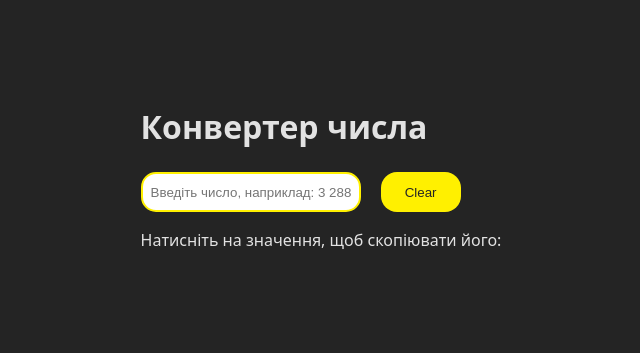
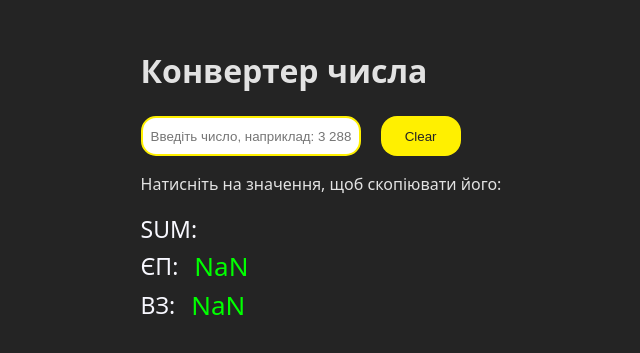
Before and after one commit to bveretelnik/convert-sum, a React (Vite) app: page / in a window 1280 px wide. Shown: the part 233-586 px from the top of the page, without its empty margins (327-967 px from the left). Built offline with nearby package versions, Linux system fonts and the light colour scheme.

Commit message:
FT - add taxes calculating

```diff
--- /dev/null
+++ b/src/components/CopyToClipboard/CopyToClipboard.css
@@ -0,0 +1,21 @@
+.clipboardContainer {
+    display: flex;
+    gap: 16px;
+    align-items: center;
+}
+
+.clipboardLabel {
+    color: ghostwhite;
+    font-size: 23px;
+}
+
+.clipboardValue {
+    cursor: pointer;
+    color: #00FF00;
+    font-size: 26px;
+}
+
+.clipboardSuccess {
+    width: 30px;
+    height: 30px;
+}
--- a/src/components/CopyToClipboard/CopyToClipboard.jsx
+++ b/src/components/CopyToClipboard/CopyToClipboard.jsx
@@ -1,33 +1,24 @@
 import React, { useState } from 'react';
+import copyTextToClipboard from "../../heplers/copyTextToClipboard.js";
+import './CopyToClipboard.css'
 
-const CopyToClipboard = ({ value }) => {
+const CopyToClipboard = ({ value, label }) => {
   const [copied, setCopied] = useState(false);
-
-  // Функція для копіювання значення
-  const copyTextToClipboard = (text) => {
-    navigator.clipboard
-      .writeText(text)
-      .then(() => {
-        setCopied(true); // Встановлюємо стан, щоб показати, що текст скопійовано
-        setTimeout(() => setCopied(false), 2000); // Скидаємо стан через 2 секунди
-      })
-      .catch((err) => {
-        console.error('Помилка при копіюванні в буфер обміну: ', err);
-      });
-  };
 
   return (
     <div>
-      <p>Натисніть на значення, щоб скопіювати його:</p>
-      <div>
-        <span
-          style={{ cursor: 'pointer', color: 'green', fontSize: 20 }}
-          onClick={() => copyTextToClipboard(value)}
+      <div className={'clipboardContainer'}>
+          <div className={'clipboardLabel'}>
+              {label}
+          </div>
+        <div
+            className={'clipboardValue'}
+            onClick={() => copyTextToClipboard(value, setCopied)}
         >
           {value}
-        </span>
+        </div>
+          {copied && <div className={'clipboardSuccess'}>✅</div>}
       </div>
-      {copied && <p>Текст скопійовано!</p>}
     </div>
   );
 };
--- a/src/components/NumberConverter/NumberConverter.jsx
+++ b/src/components/NumberConverter/NumberConverter.jsx
@@ -2,6 +2,8 @@ import React, { useState } from 'react';
 import './NumberConverter.css';
 import CopyToClipboard from '../CopyToClipboard/CopyToClipboard.jsx';
 import ClearButton from "../Button/ClearButton.jsx";
+import { EP, VZ } from "../../constants/taxConstants.js";
+import replaceChar from "../../heplers/replaceChar.js";
 
 const NumberConverter = () => {
   const [input, setInput] = useState('');
@@ -17,19 +19,26 @@ const NumberConverter = () => {
     setConvertedNumber(convertNumberFormat(value));
   };
 
+  const number = parseFloat(convertedNumber.replace(",", "."));
+  const epTax = replaceChar((number * EP));
+  const militaryTax = replaceChar(number * VZ);
+
   return (
     <div className="convectorContainer">
       <div className="convectorWrapper">
         <h1>Конвертер числа</h1>
         <input
             className="convectorInput"
-          type="text"
-          value={input}
-          onChange={handleInputChange}
-          placeholder="Введіть число, наприклад: 3 288.50"
+            type="text"
+            value={input}
+            onChange={handleInputChange}
+            placeholder="Введіть число, наприклад: 3 288.50"
         />
         <ClearButton onClick={() => setInput('')}/>
-        <CopyToClipboard value={convertedNumber} />
+        <p>Натисніть на значення, щоб скопіювати його:</p>
+        <CopyToClipboard value={convertedNumber} label={'SUM:'}/>
+        <CopyToClipboard value={epTax || 0} label={'ЄП:'}/>
+        <CopyToClipboard value={militaryTax || 0} label={'ВЗ:'}/>
       </div>
     </div>
   );
--- /dev/null
+++ b/src/constants/taxConstants.js
@@ -0,0 +1,2 @@
+export const EP = 0.05;
+export const VZ =  0.01;
--- /dev/null
+++ b/src/heplers/copyTextToClipboard.js
@@ -0,0 +1,13 @@
+const copyTextToClipboard = (text, setCopied) => {
+    navigator.clipboard
+        .writeText(text)
+        .then(() => {
+            setCopied(true); // Встановлюємо стан, щоб показати, що текст скопійовано
+            setTimeout(() => setCopied(false), 2000); // Скидаємо стан через 2 секунди
+        })
+        .catch((err) => {
+            console.error('Помилка при копіюванні в буфер обміну: ', err);
+        });
+};
+
+export default copyTextToClipboard
--- /dev/null
+++ b/src/heplers/replaceChar.js
@@ -0,0 +1,5 @@
+const replaceChar = (value, searchValue = '.', replaceValue = ',') => {
+    return String(value.toFixed(2)).replace(searchValue, replaceValue)
+}
+
+export default replaceChar;
```
